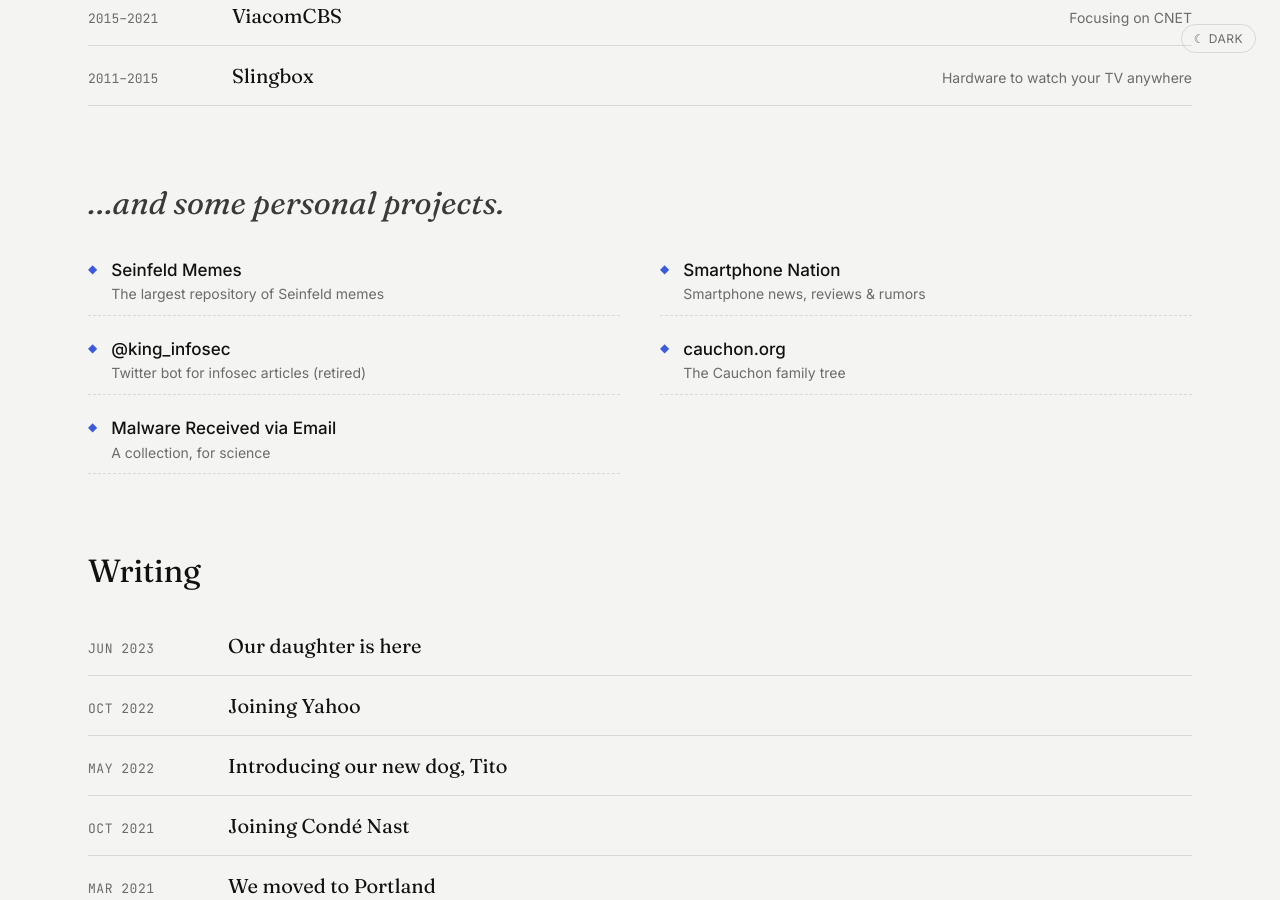
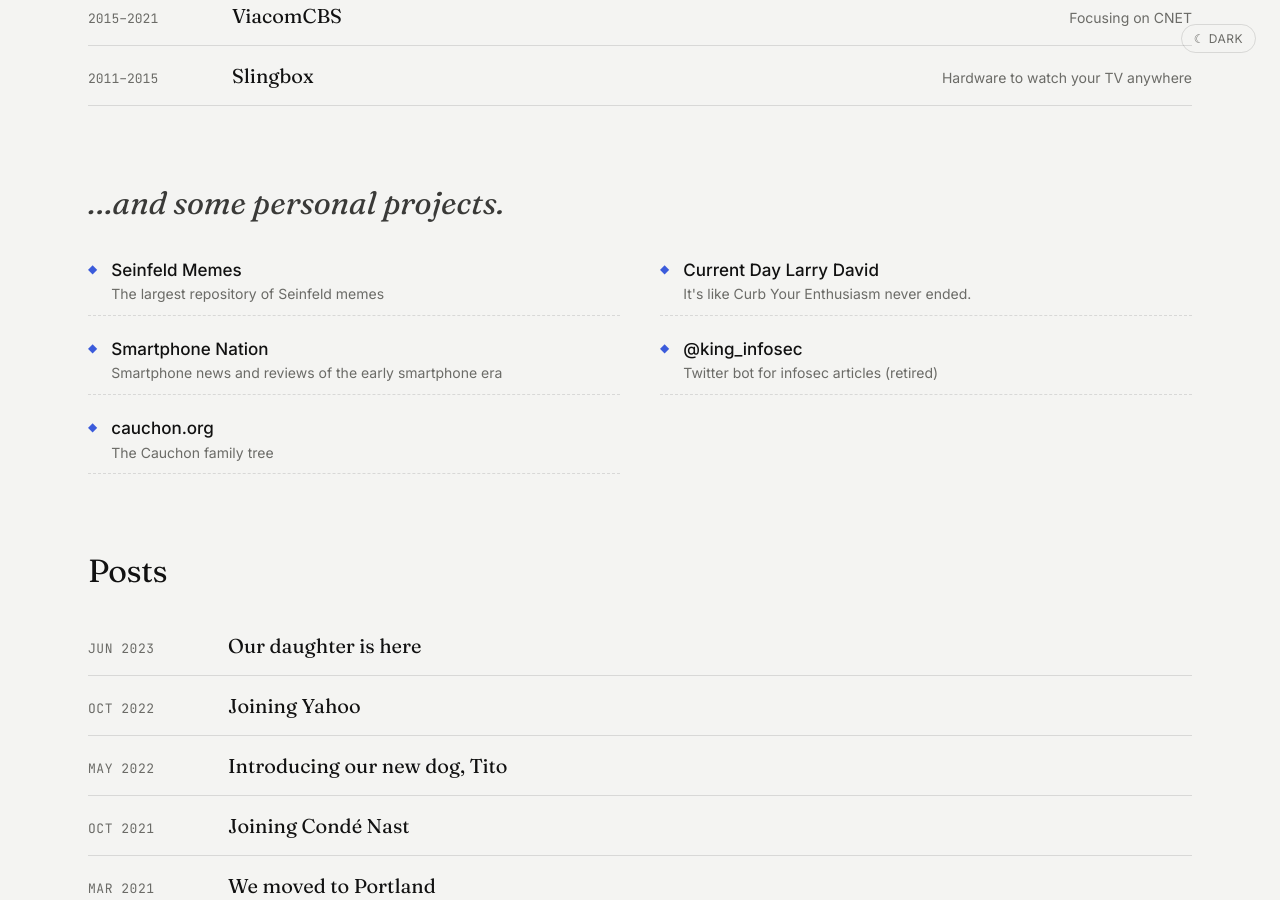
Before and after one commit to Cauchon/cauchon.github.io, a Jekyll site: the page built from index.html, in a window 1280 px wide and 900 px high, scrolled down 1330 px. Built offline with Jekyll 4.4.1, drawn with Linux system fonts in a browser that asks for light colours.

Commit message:
Rename Writing to Posts across the site, update side projects list
- Rename all "Writing" labels to "Posts" in nav, headings, kicker, eyebrow, and page title
- Add Current Day Larry David project entry
- Update Smartphone Nation description
- Remove Malware Received via Email entry
- Update lede copy on /posts/ to reflect actual post content

Co-Authored-By: Claude Sonnet 4.6 <noreply@anthropic.com>

```diff
--- a/_layouts/post.html
+++ b/_layouts/post.html
@@ -13,7 +13,7 @@ layout: home
       <a href="/#work" class="squiggle">work
         <svg viewBox="0 0 80 8" preserveAspectRatio="none" aria-hidden="true"><path d="M1 4 Q 8 1, 16 4 T 32 4 T 48 4 T 64 4 T 79 4" stroke="currentColor" stroke-width="1.6" stroke-linecap="round" fill="none"/></svg>
       </a>
-      <a href="/posts/" class="squiggle" aria-current="page">writing
+      <a href="/posts/" class="squiggle" aria-current="page">posts
         <svg viewBox="0 0 80 8" preserveAspectRatio="none" aria-hidden="true"><path d="M1 4 Q 8 1, 16 4 T 32 4 T 48 4 T 64 4 T 79 4" stroke="currentColor" stroke-width="1.6" stroke-linecap="round" fill="none"/></svg>
       </a>
       <a href="/#about" class="squiggle">about
@@ -27,7 +27,7 @@ layout: home
 
   {% assign words = content | number_of_words %}
   {% assign read_time = words | divided_by: 200 | plus: 1 %}
-  {% assign kicker = page.kicker | default: "Writing" %}
+  {% assign kicker = page.kicker | default: "Posts" %}
 
   <article class="post">
     <a href="/posts/" class="post-back">← all posts</a>
@@ -44,7 +44,7 @@ layout: home
     </div>
 
     <footer class="post-footer">
-      <a href="/posts/" class="squiggle post-footer__back">← all writing
+      <a href="/posts/" class="squiggle post-footer__back">← all posts
         <svg viewBox="0 0 80 8" preserveAspectRatio="none" aria-hidden="true"><path d="M1 4 Q 8 1, 16 4 T 32 4 T 48 4 T 64 4 T 79 4" stroke="currentColor" stroke-width="1.6" stroke-linecap="round" fill="none"/></svg>
       </a>
       <span class="post-footer__path mono">{{ page.url }}</span>
--- a/index.html
+++ b/index.html
@@ -10,7 +10,7 @@ layout: home
       <a href="#work" class="squiggle">work
         <svg viewBox="0 0 80 8" preserveAspectRatio="none" aria-hidden="true"><path d="M1 4 Q 8 1, 16 4 T 32 4 T 48 4 T 64 4 T 79 4" stroke="currentColor" stroke-width="1.6" stroke-linecap="round" fill="none"/></svg>
       </a>
-      <a href="#writing" class="squiggle">writing
+      <a href="#writing" class="squiggle">posts
         <svg viewBox="0 0 80 8" preserveAspectRatio="none" aria-hidden="true"><path d="M1 4 Q 8 1, 16 4 T 32 4 T 48 4 T 64 4 T 79 4" stroke="currentColor" stroke-width="1.6" stroke-linecap="round" fill="none"/></svg>
       </a>
       <a href="#about" class="squiggle">about
@@ -106,9 +106,16 @@ layout: home
       </div>
       <div class="side-projects__item">
         <span class="diamond">◆</span>
+        <a href="https://bsky.app/profile/idontrespectwood.bsky.social">
+          <div class="title">Current Day Larry David</div>
+          <div class="note">It's like Curb Your Enthusiasm never ended.</div>
+        </a>
+      </div>
+      <div class="side-projects__item">
+        <span class="diamond">◆</span>
         <a href="https://smartphonenation.com/">
           <div class="title">Smartphone Nation</div>
-          <div class="note">Smartphone news, reviews &amp; rumors</div>
+          <div class="note">Smartphone news and reviews of the early smartphone era</div>
         </a>
       </div>
       <div class="side-projects__item">
@@ -125,18 +132,11 @@ layout: home
           <div class="note">The Cauchon family tree</div>
         </a>
       </div>
-      <div class="side-projects__item">
-        <span class="diamond">◆</span>
-        <a href="https://github.com/Cauchon/malware-from-email/">
-          <div class="title">Malware Received via Email</div>
-          <div class="note">A collection, for science</div>
-        </a>
-      </div>
     </div>
   </section>
 
   <section id="writing" class="section writing">
-    <h2>Writing</h2>
+    <h2>Posts</h2>
     {% for post in site.posts %}{% unless post.draft %}
       <a class="post-row" href="{{ post.url }}">
         <span class="date">{{ post.date | date: "%b %Y" }}</span>
```
Also changed, not shown: posts.html (+5 -6 lines).
